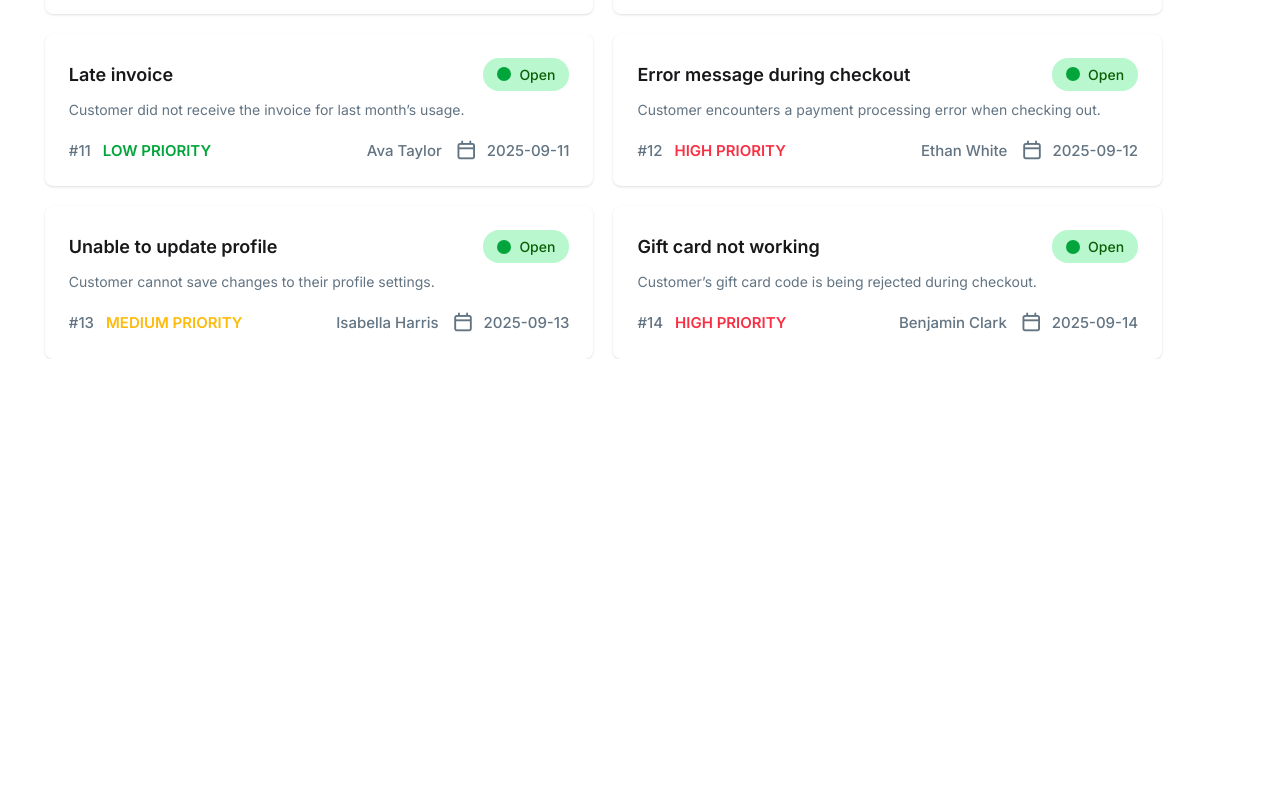
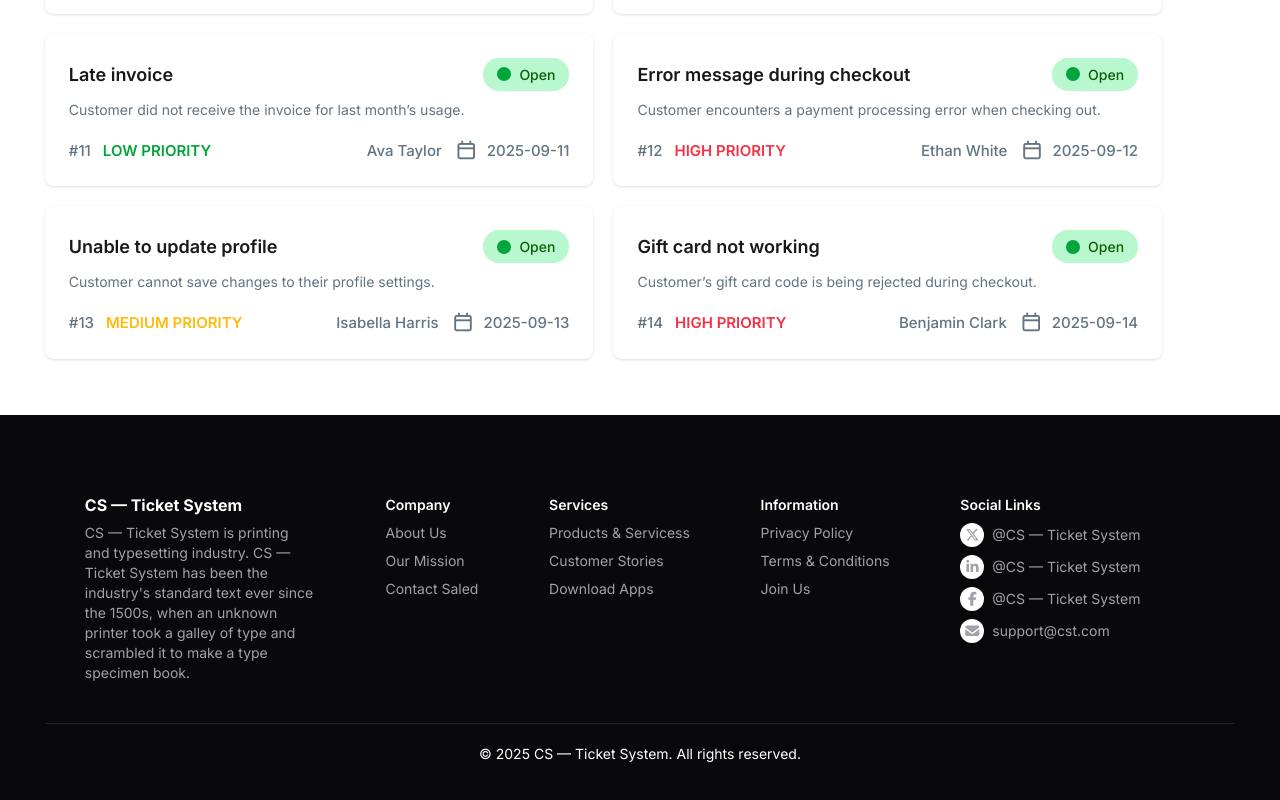
Before and after one commit to niloy1hasan/Customer-Support-Ticketing-System, a React (Vite) app: page / in a window 1280 px wide. Shown: the part 1257-2057 px from the top of the page. Before the commit the page ends 1616 px from the top, so only its background shows below. Built offline with nearby package versions, Linux system fonts and the light colour scheme.

Commit message:
footer added

```diff
--- a/src/App.jsx
+++ b/src/App.jsx
@@ -3,6 +3,7 @@ import './App.css'
 import Banner from './Components/Banner/Banner'
 import Navbar from './Components/Navbar/Navbar'
 import Ticket from './Components/Ticket/Ticket'
+import Footer from './Components/Footer/Footer'
 
 const loadTicketData = async() => {
   const res = await fetch('../public/customer-tickets.json');
@@ -24,6 +25,7 @@ function App() {
           </Suspense>
         </section>
       </main>
+      <Footer></Footer>
     </>
   )
 }
--- /dev/null
+++ b/src/Components/Footer/Footer.jsx
@@ -0,0 +1,71 @@
+import React from "react";
+
+const Footer = () => {
+  return (
+    <div className="bg-neutral py-10 mt-14">
+      <footer className="footer max-w-[1600px] w-[93%] mx-auto sm:footer-horizontal border-b border-[#FAFAFA]/10 p-10">
+        <div>
+          <h6 className="font-bold text-white text-[16px]">
+            CS — Ticket System
+          </h6>
+          <p className="max-w-[230px] text-[#A1A1AA]">
+            CS — Ticket System is printing and typesetting industry. CS — Ticket
+            System has been the industry's standard text ever since the 1500s,
+            when an unknown printer took a galley of type and scrambled it to
+            make a type specimen book.
+          </p>
+        </div>
+        <nav className="text-[#A1A1AA] font-normal">
+          <h6 className="font-semibold text-white">Company</h6>
+          <a className="link link-hover">About Us</a>
+          <a className="link link-hover">Our Mission</a>
+          <a className="link link-hover">Contact Saled</a>
+        </nav>
+        <nav className="text-[#A1A1AA] font-normal">
+          <h6 className="font-semibold text-white">Services</h6>
+          <a className="link link-hover">Products & Servicess</a>
+          <a className="link link-hover">Customer Stories</a>
+          <a className="link link-hover">Download Apps</a>
+        </nav>
+        <nav className="text-[#A1A1AA] font-normal">
+          <h6 className="font-semibold text-white">Information</h6>
+          <a className="link link-hover">Privacy Policy</a>
+          <a className="link link-hover">Terms & Conditions</a>
+          <a className="link link-hover">Join Us</a>
+        </nav>
+        <nav className="text-[#A1A1AA] font-normal">
+          <h6 className="font-semibold text-white">Social Links</h6>
+          <a className="link link-hover flex gap-2 items-center">
+            <div className="w-6 h-6 bg-white rounded-full flex justify-center items-center">
+              <i className="fa-brands fa-x-twitter"></i>
+            </div>{" "}
+            <p>@CS — Ticket System</p>
+          </a>
+          <a className="link link-hover flex gap-2 items-center">
+            <div className="w-6 h-6 bg-white rounded-full flex justify-center items-center">
+              <i className="fa-brands fa-linkedin-in"></i>
+            </div>{" "}
+            <p>@CS — Ticket System</p>
+          </a>
+          <a className="link link-hover flex gap-2 items-center">
+            <div className="w-6 h-6 bg-white rounded-full flex justify-center items-center">
+              <i className="fa-brands fa-facebook-f"></i>
+            </div>{" "}
+            <p>@CS — Ticket System</p>
+          </a>
+          <a className="link link-hover flex gap-2 items-center">
+            <div className="w-6 h-6 bg-white rounded-full flex justify-center items-center">
+              <i className="fa-solid fa-envelope"></i>
+            </div>{" "}
+            <p>support@cst.com</p>
+          </a>
+        </nav>
+      </footer>
+      <p className="text-center !font-extralight text-sm text-white pt-5">
+        © 2025 CS — Ticket System. All rights reserved.
+      </p>
+    </div>
+  );
+};
+
+export default Footer;
```
